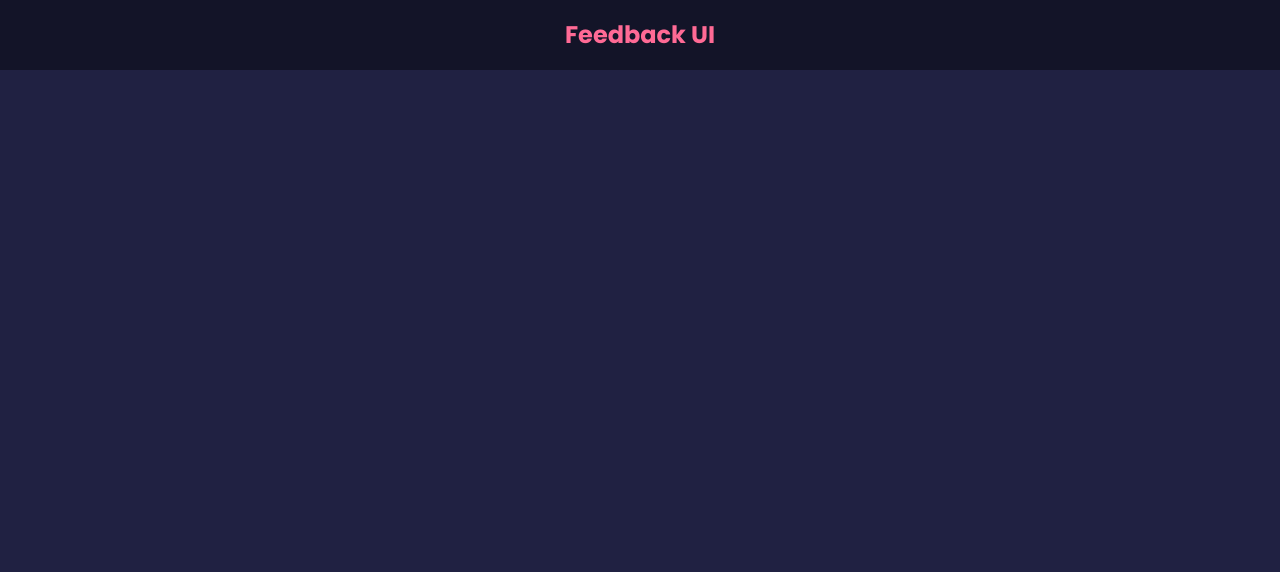
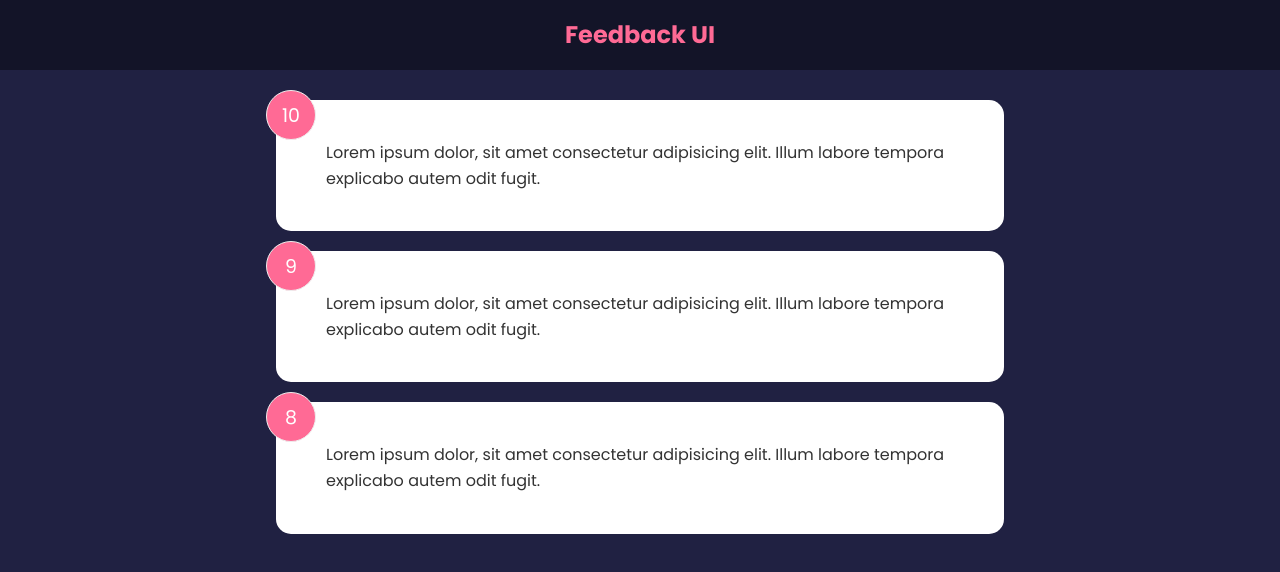
Before and after one commit to AmkaE/feedback-app, a React (Vite) app: page / in a window 1280 px wide. Shown: the top 572 px of the page. Built offline with nearby package versions, Linux system fonts and the light colour scheme.

Commit message:
add FeedbackItem and FeedbackList Components

```diff
--- a/src/App.jsx
+++ b/src/App.jsx
@@ -1,9 +1,17 @@
+import { useState } from 'react';
+import FeedbackData from './data/FeedbackData';
 import Header from './components/Header';
+import FeedbackList from './components/FeedbackList';
 
 const App = () => {
+	const [feeeback, setFeeeback] = useState(FeedbackData);
+
 	return (
 		<>
 			<Header />
+			<div className='container'>
+				<FeedbackList feedback={feeeback} />
+			</div>
 		</>
 	);
 };
--- /dev/null
+++ b/src/components/FeedbackItem.jsx
@@ -0,0 +1,12 @@
+const FeedbackItem = ({ item }) => {
+	return (
+		<div>
+			<div className='card'>
+				<div className='num-display'>{item.rating}</div>
+				<div className='text-display'>{item.text}</div>
+			</div>
+		</div>
+	);
+};
+
+export default FeedbackItem;
--- /dev/null
+++ b/src/components/FeedbackList.jsx
@@ -0,0 +1,17 @@
+import FeedbackItem from './FeedbackItem';
+
+const FeedbackList = ({ feedback }) => {
+	if (!feedback || feedback.lenght === 0) {
+		return <p>No Feeback Yet</p>;
+	}
+
+	return (
+		<div>
+			{feedback.map(item => (
+				<FeedbackItem key={item.id} item={item} />
+			))}
+		</div>
+	);
+};
+
+export default FeedbackList;
--- /dev/null
+++ b/src/data/FeedbackData.js
@@ -0,0 +1,19 @@
+const FeedbackData = [
+	{
+		id: 1,
+		rating: 10,
+		text: 'Lorem ipsum dolor, sit amet consectetur adipisicing elit. Illum labore tempora explicabo autem odit fugit.',
+	},
+	{
+		id: 2,
+		rating: 9,
+		text: 'Lorem ipsum dolor, sit amet consectetur adipisicing elit. Illum labore tempora explicabo autem odit fugit.',
+	},
+	{
+		id: 3,
+		rating: 8,
+		text: 'Lorem ipsum dolor, sit amet consectetur adipisicing elit. Illum labore tempora explicabo autem odit fugit.',
+	},
+];
+
+export default FeedbackData;
```
